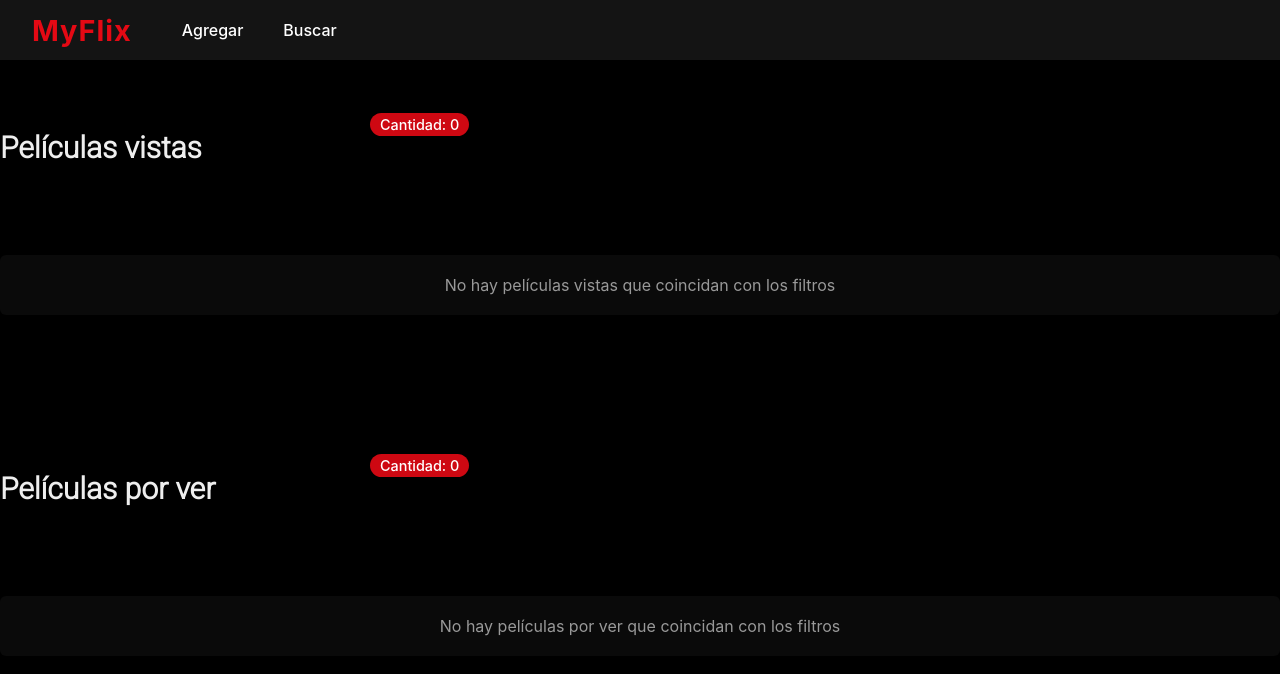
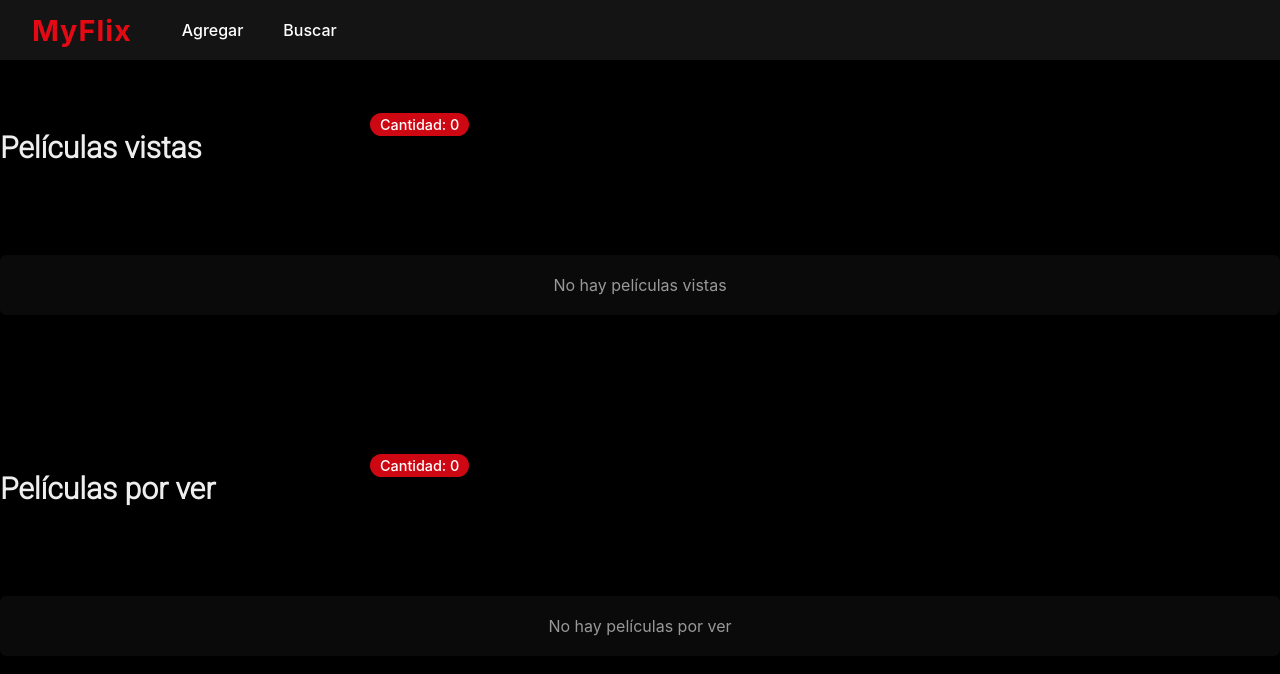
Before and after one commit to Gabriela-contreras/tp1react, a React (Create React App) app: page / in a window 1280 px wide. Shown: the top 674 px of the page. Built offline with nearby package versions, Linux system fonts and the light colour scheme.

Commit message:
arreglos en textos de error

```diff
--- a/src/Components/FilmCard/index.jsx
+++ b/src/Components/FilmCard/index.jsx
@@ -2,7 +2,7 @@ import React from 'react';
 import './card.css';
 
 const FilmCard = ({
-    id,  // Añadido id como prop
+    id,
     img,
     titulo,
     onShowDetails
--- a/src/Pages/Home/Home.jsx
+++ b/src/Pages/Home/Home.jsx
@@ -166,7 +166,7 @@ const Home = () => {
                                 </div>
                             ))
                         ) : (
-                            <p className="pnotfound">No hay películas vistas que coincidan con los filtros</p>
+                            <p className="pnotfound">No hay películas vistas </p>
                         )}
                     </div>
                 </div>
@@ -190,7 +190,7 @@ const Home = () => {
                                 </div>
                             ))
                         ) : (
-                            <p className="pnotfound">No hay películas por ver que coincidan con los filtros</p>
+                            <p className="pnotfound">No hay películas por ver </p>
                         )}
                     </div>
                 </div>
```
